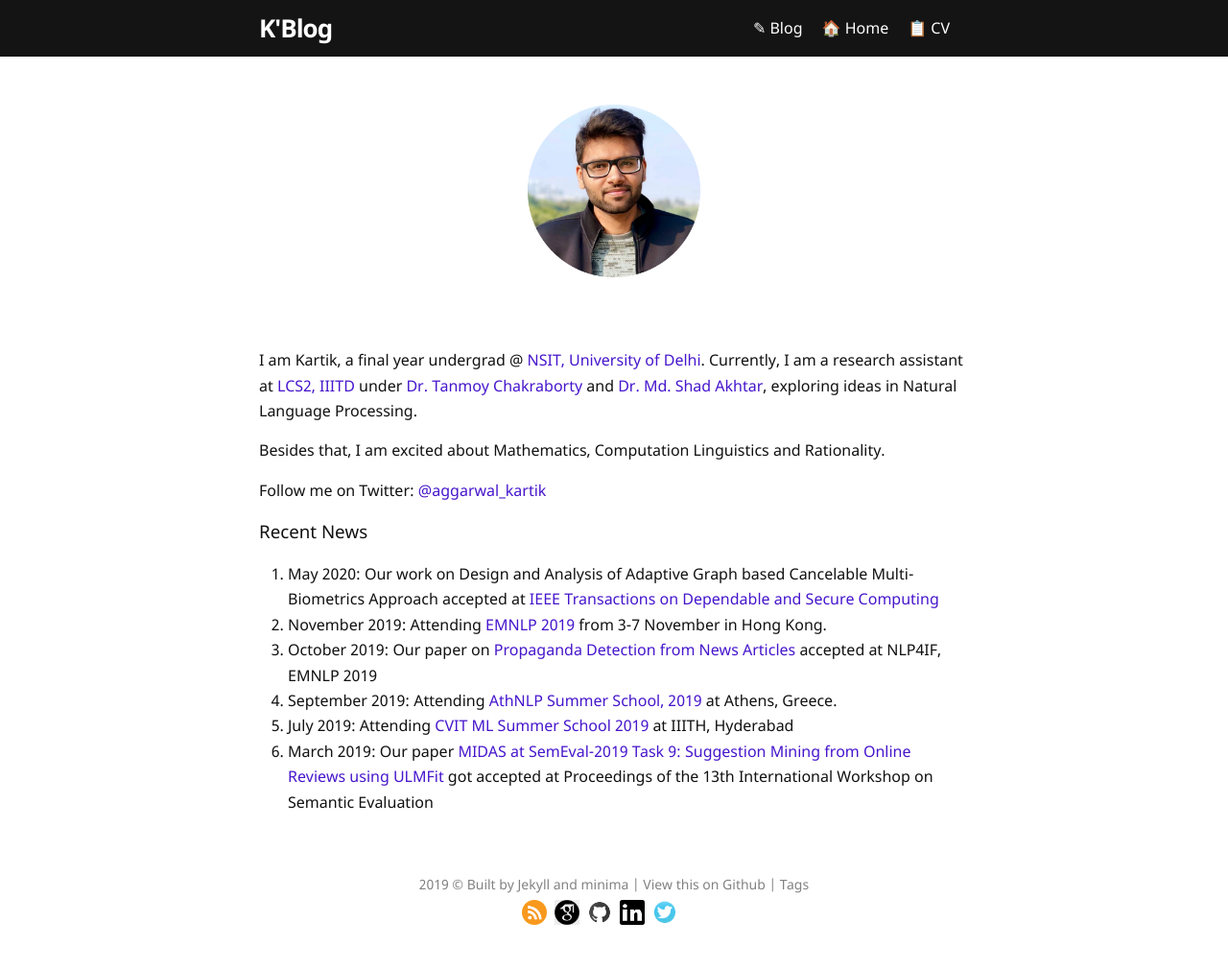
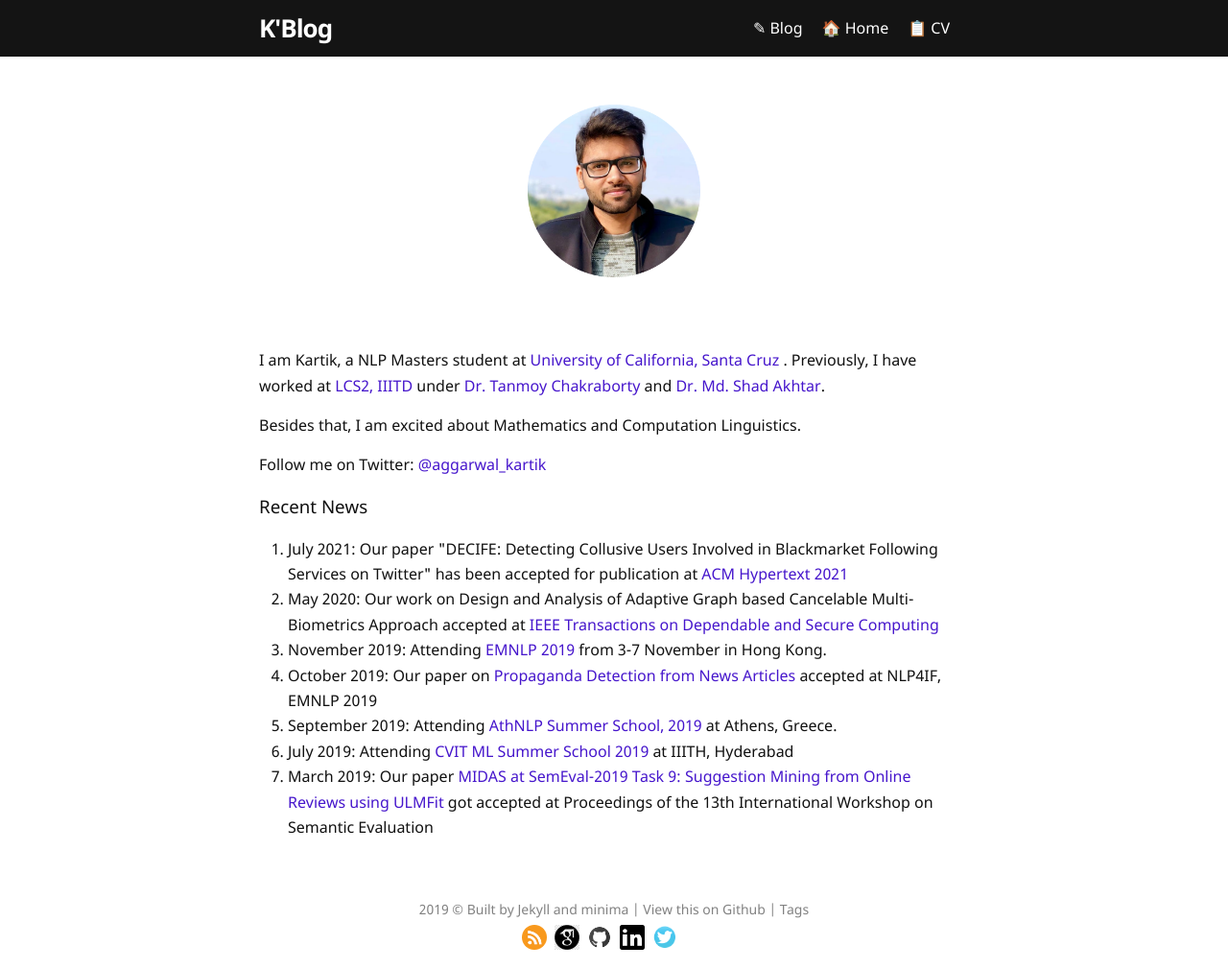
Before and after one commit to Kartikaggarwal98/kartikaggarwal98.github.io, a Jekyll site: the page built from index.html, in a window 1280 px wide. Shown: the whole page at 96% size. Built offline with Jekyll 4.4.1, drawn with Linux system fonts in a browser that asks for light colours; before the commit the page ends 984 px from its top, so only the background shows below that.

Commit message:
masters index

```diff
--- a/index.html
+++ b/index.html
@@ -7,8 +7,8 @@ layout: default
 	<img src="{{ '/assets/images/profile_photo.png' | relative_url }}" width="180" height="180" />
 
 	<p></p><br><br>
-	<p>I am Kartik, a final year undergrad @<a href="http://www.nsit.ac.in/" target="_blank"> NSIT, University of Delhi</a>. Currently, I am a research assistant at <a href="http://lcs2.iiitd.edu.in/">LCS2, IIITD</a> under <a href='http://faculty.iiitd.ac.in/~tanmoy/'>Dr. Tanmoy Chakraborty </a> and <a href='https://scholar.google.co.in/citations?user=KUcO6LAAAAAJ&hl=en'>Dr. Md. Shad Akhtar</a>, exploring ideas in Natural Language Processing.</p>
-	<p>Besides that, I am excited about Mathematics, Computation Linguistics and Rationality. </p>
+	<p>I am Kartik, a NLP Masters student at <a href="https://grad.soe.ucsc.edu/nlp/" target="_blank"> University of California, Santa Cruz </a>. Previously, I have worked at <a href="http://lcs2.iiitd.edu.in/">LCS2, IIITD</a> under <a href='http://faculty.iiitd.ac.in/~tanmoy/'>Dr. Tanmoy Chakraborty </a> and <a href='https://scholar.google.co.in/citations?user=KUcO6LAAAAAJ&hl=en'>Dr. Md. Shad Akhtar</a>.</p>
+	<p>Besides that, I am excited about Mathematics and Computation Linguistics. </p>
 	<p> Follow me on Twitter: <a href="https://twitter.com/aggarwal_kartik">@aggarwal_kartik</a></p>
 
 	<!-- <p>I'm documenting my learning notes in this blog. Send me an email: kartikaggarwal98 AT gmail.com if you have questions or find errors. Thanks :)</p> -->
@@ -16,6 +16,7 @@ layout: default
 	<h3>Recent News</h3>
 		<ol>
 		<!-- <li>OpenAI, et al. <a href="{{ '/assets/papers/solving-rubiks-cube.pdf' | relative_url }}">Solving Rubik's Cube with a Robot Hand."</a> arXiv:1910.07113 (2019).</li> -->
+		<li> July 2021: Our paper "DECIFE: Detecting Collusive Users Involved in Blackmarket Following Services on Twitter" has been accepted for publication at <a href="https://dl.acm.org/doi/abs/10.1145/3465336.3475108" target="_blank">ACM Hypertext 2021</a></li>
 		<li> May 2020: Our work on Design and Analysis of Adaptive Graph based Cancelable Multi-Biometrics Approach accepted at <a href="https://ieeexplore.ieee.org/xpl/RecentIssue.jsp?punumber=8858" target="_blank"> IEEE Transactions on Dependable and Secure Computing</a></li>
 		<li>November 2019: Attending <a href="https://www.emnlp-ijcnlp2019.org/"> EMNLP 2019 </a> from 3-7 November in Hong Kong.</li>
 		<li> October 2019: Our paper on <a href="https://www.aclweb.org/anthology/D19-5021/"> Propaganda Detection from News Articles </a> accepted at NLP4IF, EMNLP 2019</li>
```
